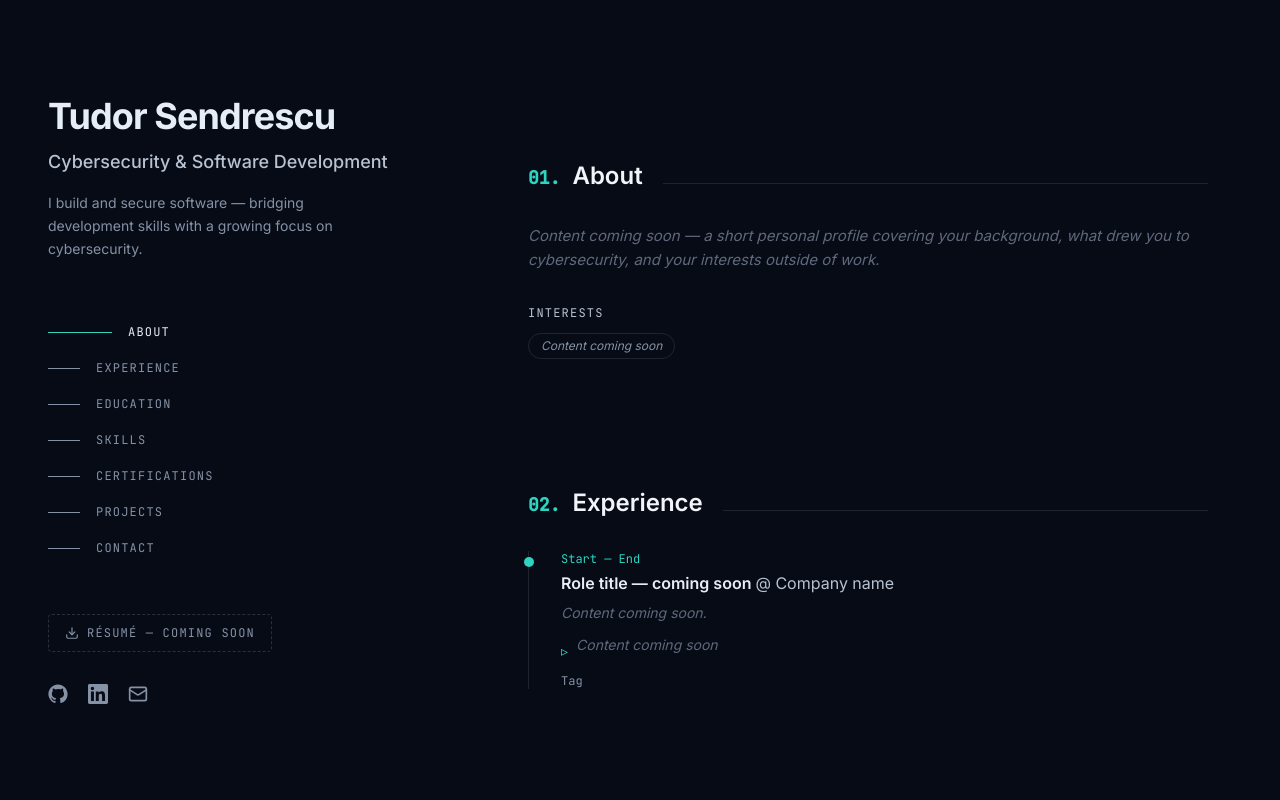
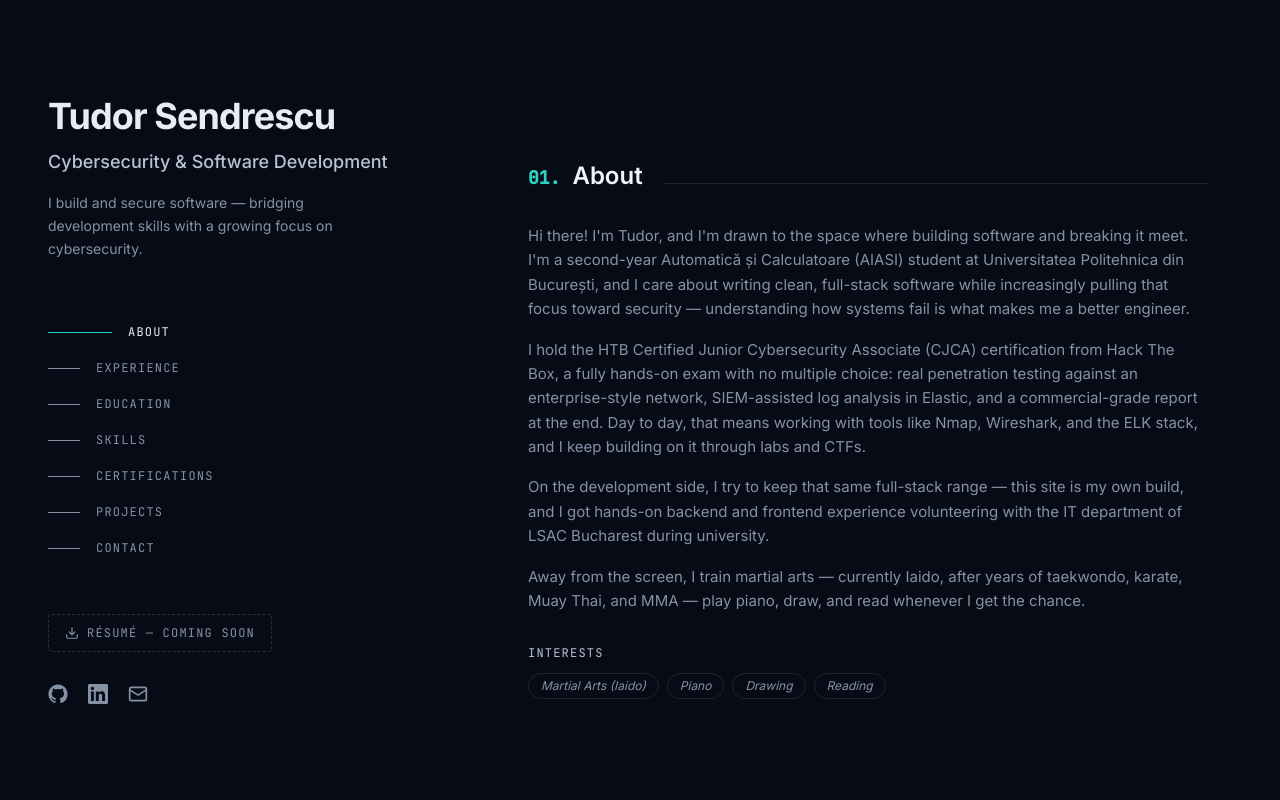
Before and after one commit to tudorsendrescu/tudor-cv, a React (Vite) app: page / in a window 1280 px wide. Shown: the top 800 px of the page. Built offline with nearby package versions, Linux system fonts and the light colour scheme.

Commit message:
Fill in the About section with real bio, CJCA background, and interests

```diff
--- a/src/data/profile.ts
+++ b/src/data/profile.ts
@@ -27,9 +27,12 @@ export const navLinks = [
 
 export const about = {
   paragraphs: [
-    "Content coming soon — a short personal profile covering your background, what drew you to cybersecurity, and your interests outside of work.",
+    "Hi there! I'm Tudor, and I'm drawn to the space where building software and breaking it meet. I'm a second-year Automatică și Calculatoare (AIASI) student at Universitatea Politehnica din București, and I care about writing clean, full-stack software while increasingly pulling that focus toward security — understanding how systems fail is what makes me a better engineer.",
+    "I hold the HTB Certified Junior Cybersecurity Associate (CJCA) certification from Hack The Box, a fully hands-on exam with no multiple choice: real penetration testing against an enterprise-style network, SIEM-assisted log analysis in Elastic, and a commercial-grade report at the end. Day to day, that means working with tools like Nmap, Wireshark, and the ELK stack, and I keep building on it through labs and CTFs.",
+    "On the development side, I try to keep that same full-stack range — this site is my own build, and I got hands-on backend and frontend experience volunteering with the IT department of LSAC Bucharest during university.",
+    "Away from the screen, I train martial arts — currently Iaido, after years of taekwondo, karate, Muay Thai, and MMA — play piano, draw, and read whenever I get the chance.",
   ],
-  interests: ["Content coming soon"],
+  interests: ["Martial Arts (Iaido)", "Piano", "Drawing", "Reading"],
 };
 
 export type ExperienceEntry = {
```
